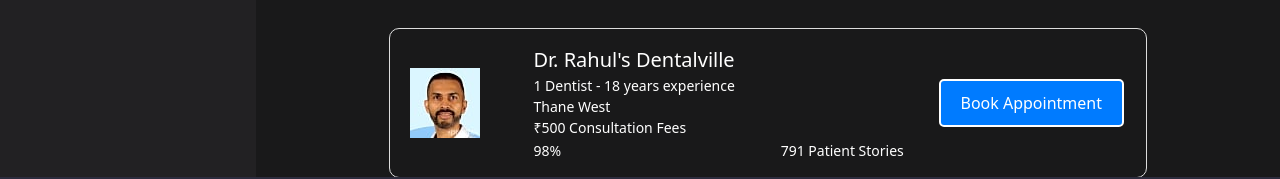
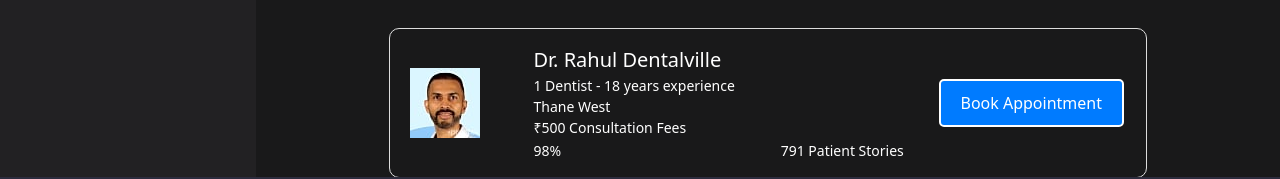
Before and after one commit to utkarshdev2411/hackathonGenAI, a React (Vite) app in the folder frontend/: page / in a window 1280 px wide. Shown: the part 603-782 px from the top of the page. Built offline with nearby package versions, Linux system fonts and the light colour scheme.

Commit message:
removed errrors

```diff
--- a/frontend/src/pages/DrDetails.jsx
+++ b/frontend/src/pages/DrDetails.jsx
@@ -1,5 +1,5 @@
 // React Component JSX
-import React from "react";
+// import React from "react";
 import "../styles/DrDetails.css"; // Make sure to create this CSS file
 
 const DrDetails = () => {
--- a/frontend/src/pages/Home.jsx
+++ b/frontend/src/pages/Home.jsx
@@ -1,4 +1,3 @@
-import React from 'react';
 import '../styles/Home.css'; // Make sure to name your CSS file accordingly
 
 function Home() {
@@ -54,7 +53,7 @@
       </div>
 
       <div className="info-section">
-        <h2 id="dr-name">Dr. Rahul's Dentalville</h2>
+        <h2 id="dr-name">Dr. Rahul Dentalville</h2>
         <p id="dr-experience">1 Dentist - 18 years experience</p>
         <p id="dr-location">Thane West</p>
         <p id="dr-fees">₹500 Consultation Fees</p>
```
Also changed, not shown: 1 other file (tests, documents, lock files or other folders).
